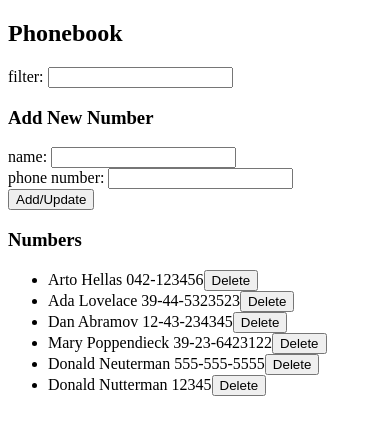
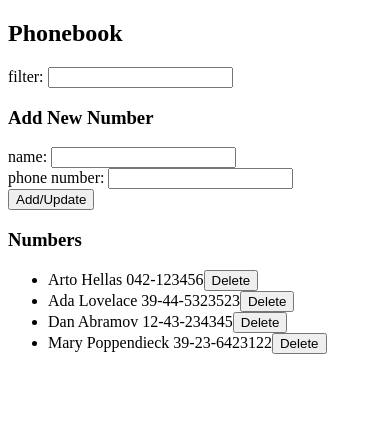
Before and after one commit to dneuterman/fullstack-open-part2, a React (Vite) app in the folder phonebook/: page / in a window 390 px wide. Shown: the top 434 px of the page. Built offline with nearby package versions, Linux system fonts and the light colour scheme; data requests are answered from the project's data file.

Commit message:
phonebook 2.17 complete

```diff
--- a/phonebook/db.json
+++ b/phonebook/db.json
@@ -19,16 +19,6 @@
       "name": "Mary Poppendieck",
       "number": "39-23-6423122",
       "id": "4"
-    },
-    {
-      "id": "8937",
-      "name": "Donald Neuterman",
-      "number": "555-555-5555"
-    },
-    {
-      "id": "5ea6",
-      "name": "Donald Nutterman",
-      "number": "12345"
     }
   ]
 }
--- a/phonebook/src/App.jsx
+++ b/phonebook/src/App.jsx
@@ -79,9 +79,13 @@ const App = () => {
       phonebookService
         .deletePerson(person.id)
         .then(returnedPerson => {
-          console.log(`${returnedPerson.name} has been deleted`)
           const newPhonebook = persons.filter(person => person.id !== returnedPerson.id)
           setPersons(newPhonebook)
+          generateMessage(`${returnedPerson.name} has been deleted`, 'success');
+        })
+        .catch(error => {
+          generateMessage(`${person.name} has already been removed from the server`, 'error');
+          setPersons(persons.filter(n => n.id != person.id));
         })
     }
   }
```
